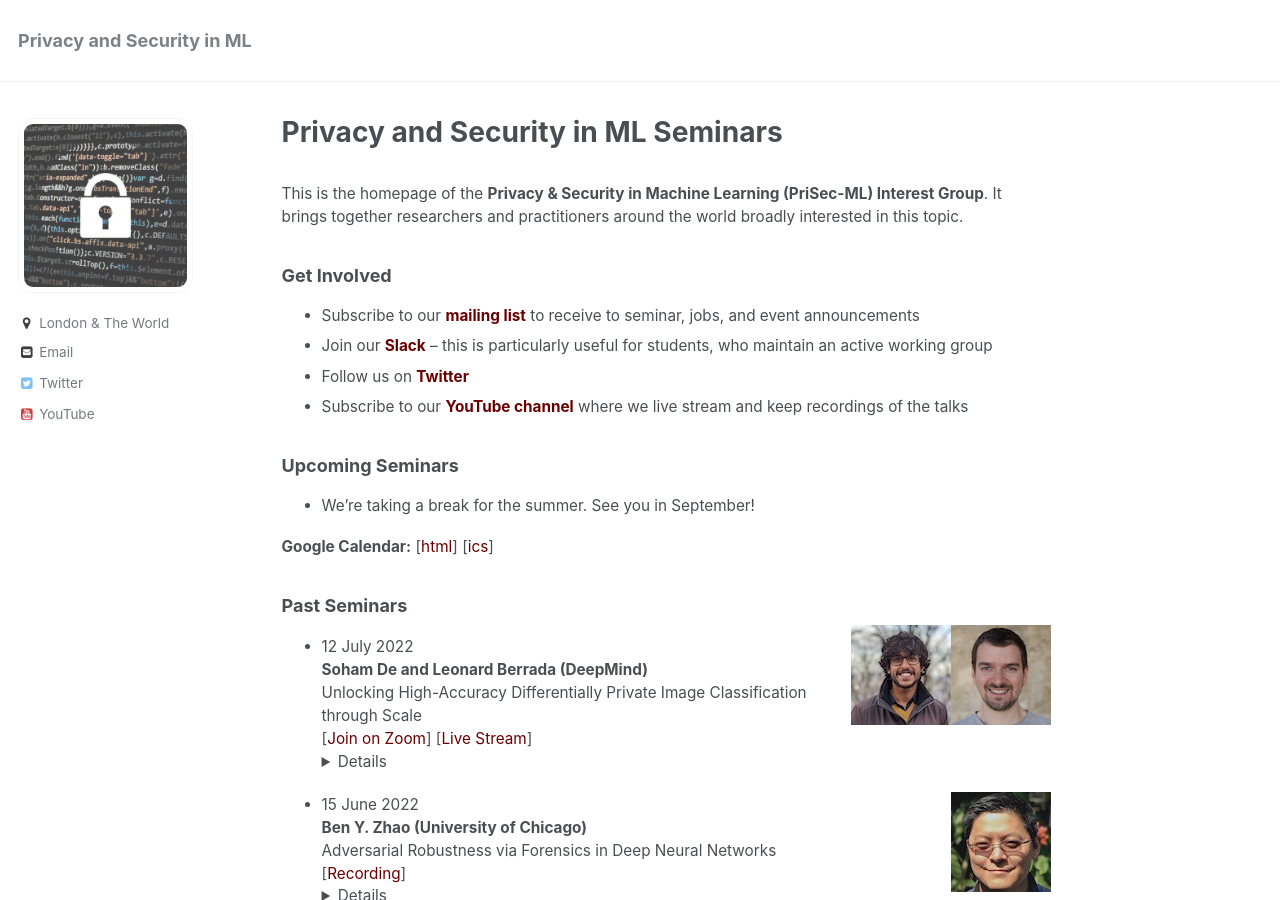
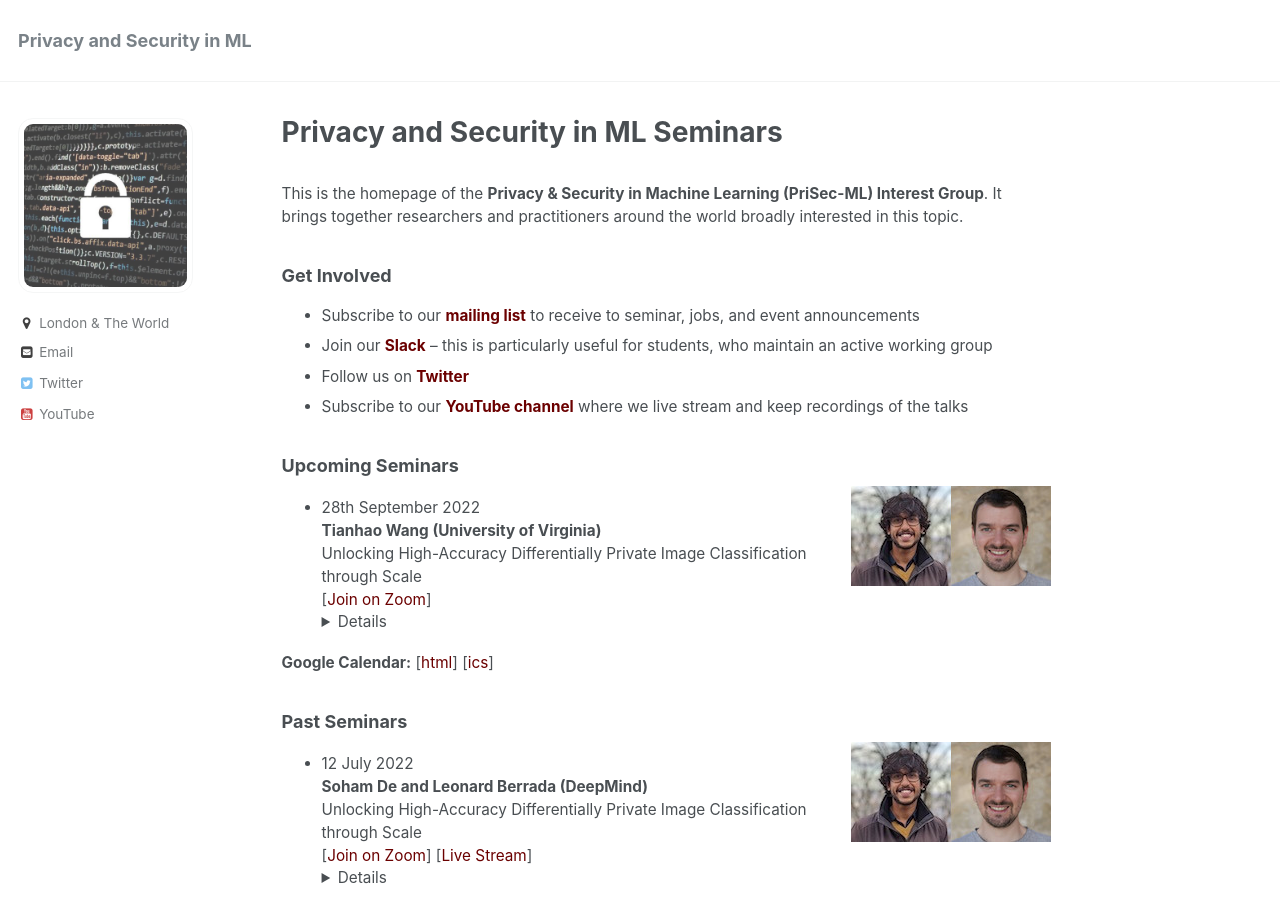
Before and after one commit to prisec-ml/prisec-ml.github.io, a Jekyll site: the page built from _pages/about.md, in a window 1280 px wide and 900 px high. Built offline with Jekyll 4.4.1, drawn with Linux system fonts in a browser that asks for light colours.

Commit message:
Update about.md

```diff
--- a/_pages/about.md
+++ b/_pages/about.md
@@ -17,7 +17,13 @@
 ### Upcoming Seminars
 
 
-- We're taking a break for the summer. See you in September!
+
+<img src="../images/deepmind.jpg" style="float:right;width:200px;height:100px;margin-top:00px">
+- 28th September 2022
+**Tianhao Wang (University of Virginia)**
+Unlocking High-Accuracy Differentially Private Image Classification through Scale
+[[Join on Zoom](https://cispa-de.zoom.us/j/97148371989?pwd=c0YwUkV1VXZXenpqaFpzNDB5eFk5QT09)] <details><br>**Abstract:**  <br><br>**Bios:** </details>
+
 
 **Google Calendar:** \[[html](https://calendar.google.com/calendar/embed?src=oormvn3d4hah013g6gd39pjpfk%40group.calendar.google.com&ctz=Europe%2FLondon)\] \[[ics](https://calendar.google.com/calendar/ical/oormvn3d4hah013g6gd39pjpfk%40group.calendar.google.com/public/basic.ics)\]
 
```
